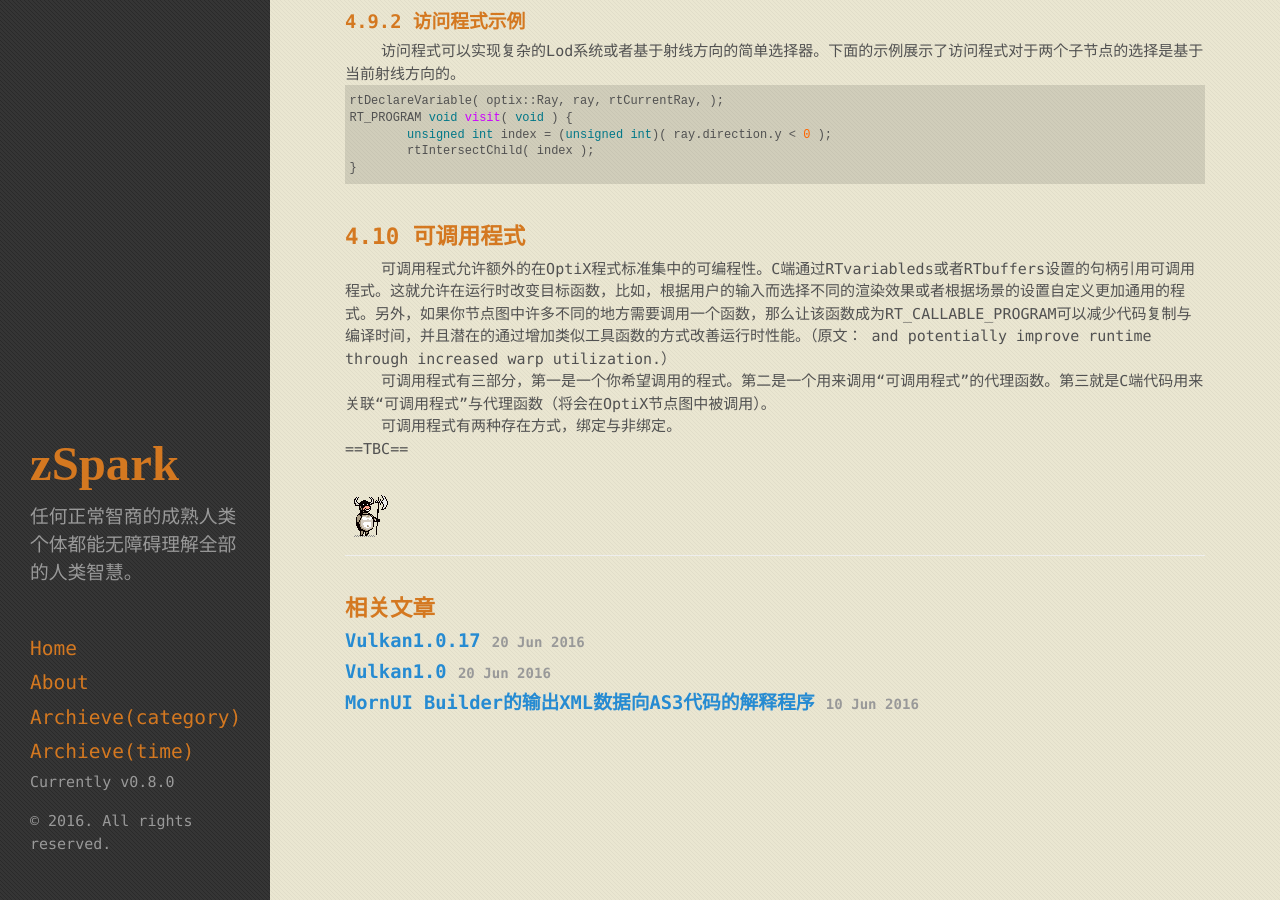
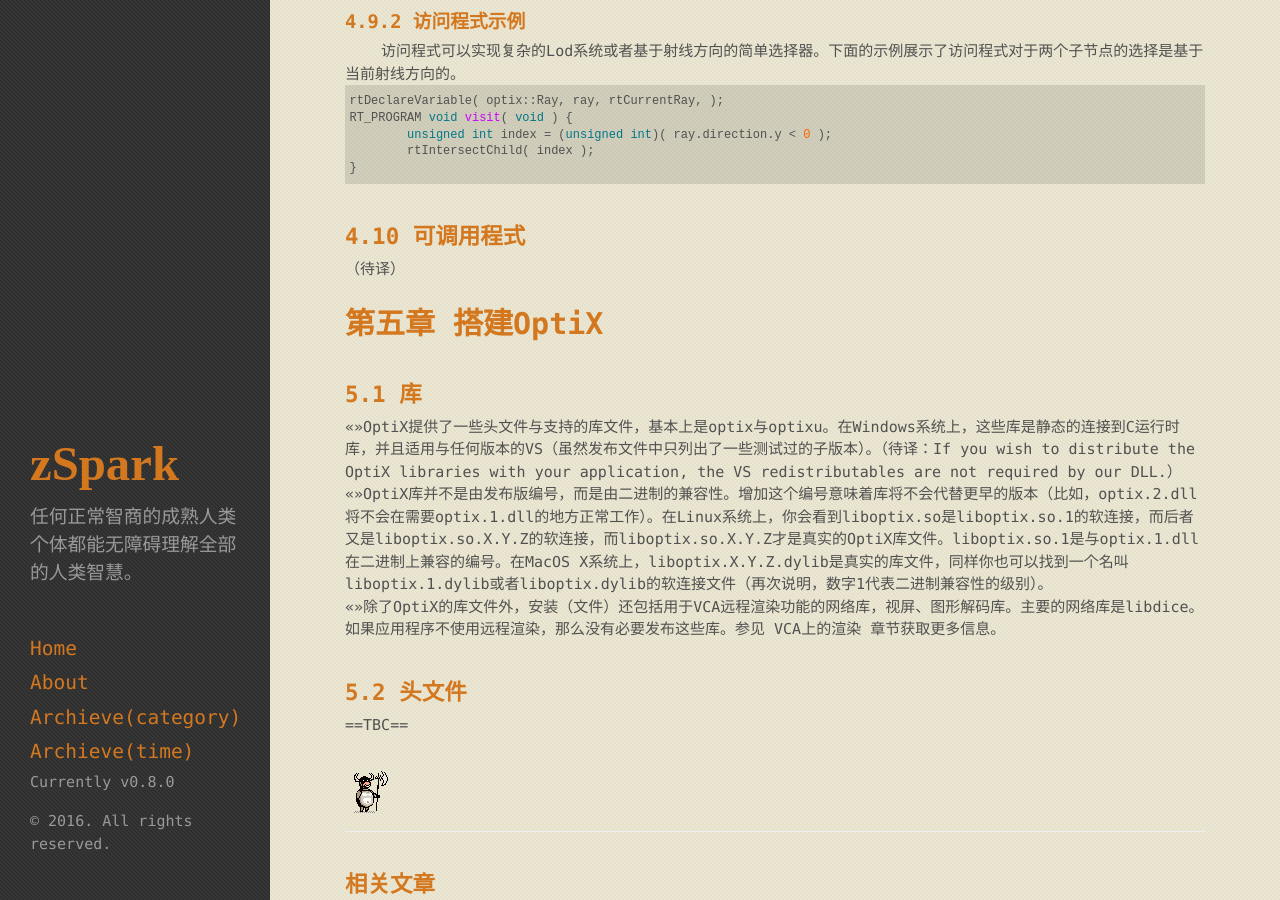
Before and after one commit to zspark/JekyllBlog, a Jekyll site: the page built from _posts/cg/2016-9-6-OptiX-Programming-Guide-3.9.0-translation.markdown, in a window 1280 px wide and 900 px high, scrolled down 25566 px. Built offline with Jekyll 4.4.1, drawn with Linux system fonts in a browser that asks for light colours.

Commit message:
翻译到5.2 头文件

```diff
--- a/_posts/cg/2016-9-6-OptiX-Programming-Guide-3.9.0-translation.markdown
+++ b/_posts/cg/2016-9-6-OptiX-Programming-Guide-3.9.0-translation.markdown
@@ -1120,11 +1120,17 @@
 {% endhighlight %}
 
 ## 4.10 可调用程式
-{{site.b}}可调用程式允许额外的在OptiX程式标准集中的可编程性。C端通过RTvariableds或者RTbuffers设置的句柄引用可调用程式。这就允许在运行时改变目标函数，比如，根据用户的输入而选择不同的渲染效果或者根据场景的设置自定义更加通用的程式。另外，如果你节点图中许多不同的地方需要调用一个函数，那么让该函数成为RT_CALLABLE_PROGRAM可以减少代码复制与编译时间，并且潜在的通过增加类似工具函数的方式改善运行时性能。（原文： and potentially improve runtime through increased warp utilization.）
+（待译）
 
-{{site.b}}可调用程式有三部分，第一是一个你希望调用的程式。第二是一个用来调用“可调用程式”的代理函数。第三就是C端代码用来关联“可调用程式”与代理函数（将会在OptiX节点图中被调用）。
+# 第五章 搭建OptiX
+## 5.1 库
+<<>>OptiX提供了一些头文件与支持的库文件，基本上是optix与optixu。在Windows系统上，这些库是静态的连接到C运行时库，并且适用与任何版本的VS（虽然发布文件中只列出了一些测试过的子版本）。（待译：If you wish to distribute the OptiX libraries with your application, the VS redistributables are not required by our DLL.）
 
-{{site.b}}可调用程式有两种存在方式，绑定与非绑定。
+<<>>OptiX库并不是由发布版编号，而是由二进制的兼容性。增加这个编号意味着库将不会代替更早的版本（比如，optix.2.dll将不会在需要optix.1.dll的地方正常工作）。在Linux系统上，你会看到liboptix.so是liboptix.so.1的软连接，而后者又是liboptix.so.X.Y.Z的软连接，而liboptix.so.X.Y.Z才是真实的OptiX库文件。liboptix.so.1是与optix.1.dll在二进制上兼容的编号。在MacOS X系统上，liboptix.X.Y.Z.dylib是真实的库文件，同样你也可以找到一个名叫liboptix.1.dylib或者liboptix.dylib的软连接文件（再次说明，数字1代表二进制兼容性的级别）。
+
+<<>>除了OptiX的库文件外，安装（文件）还包括用于VCA远程渲染功能的网络库，视屏、图形解码库。主要的网络库是libdice。如果应用程序不使用远程渲染，那么没有必要发布这些库。参见 VCA上的渲染 章节获取更多信息。
+
+## 5.2 头文件
 
 ==TBC==
 
```
